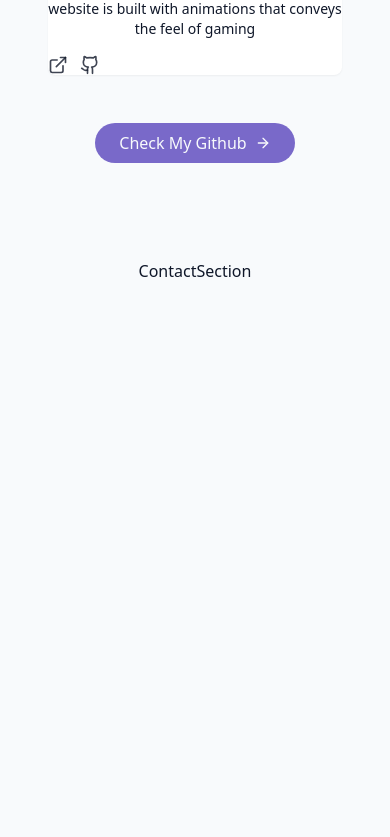
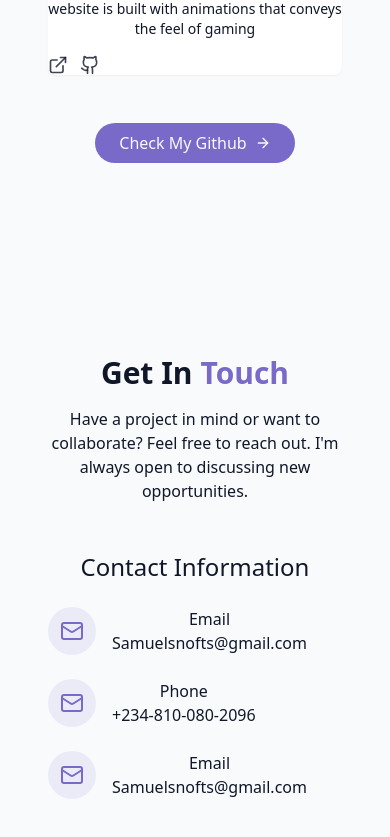
Before and after one commit to Snofts/Snofts-portfolio-website, a React (Vite) app: page / in a window 390 px wide. Shown: the part 6221-7058 px from the top of the page. Before the commit the page ends 6504 px from the top, so only its background shows below. Built offline with nearby package versions, Linux system fonts and the light colour scheme.

Commit message:
More input

```diff
--- a/src/components/ContactSection.jsx
+++ b/src/components/ContactSection.jsx
@@ -1,8 +1,48 @@
+import { Mail } from 'lucide-react'
 import React from 'react'
 
 const ContactSection = () => {
   return (
-    <section>ContactSection</section>
+    <section id='contact' className='py-24 px-4 relative bg-secondary/30'>
+        <div className='container mx-auto max-w-5xl'>
+            <h2 className='text-3xl md:text-4xl font-bold mb-4 text-center'>Get In <span className='text-primary'>Touch</span></h2>
+            <p className='text-center text-muted-foreground mb-12 max-w-2xl mx-auto'>Have a project in mind or want to collaborate? Feel free to reach out. I'm always open to discussing new opportunities.</p>
+            <div className='grid grid-cols-1 md:grid-cols-2 gap-12'>
+                <div className='space-y-8'>
+                    <h3 className='text-2xl text-semibold mb-6'>Contact Information</h3>
+                    <div className='space-y-6 justify-center'>
+                        <div className='flex items-start space-x-4'>
+                            <div className='p-3 rounded-full bg-primary/10'>
+                                <Mail className='h-6 w-6 text-primary' />
+                            </div>
+                            <div>
+                                <h4 className='font-medium'>Email</h4>
+                                <a href="mailto:samuelsnofts@gmail.com" className='text-muted-foreground hover:text-primary transition-colors'>Samuelsnofts@gmail.com</a>
+                            </div>
+                        </div>
+                        <div className='flex items-start space-x-4'>
+                            <div className='p-3 rounded-full bg-primary/10'>
+                                <Mail className='h-6 w-6 text-primary' />
+                            </div>
+                            <div>
+                                <h4 className='font-medium'>Phone</h4>
+                                <a href="mailto:samuelsnofts@gmail.com" className='text-muted-foreground hover:text-primary transition-colors'>+234-810-080-2096</a>
+                            </div>
+                        </div>
+                        <div className='flex items-start space-x-4'>
+                            <div className='p-3 rounded-full bg-primary/10'>
+                                <Mail className='h-6 w-6 text-primary' />
+                            </div>
+                            <div>
+                                <h4 className='font-medium'>Email</h4>
+                                <a href="mailto:samuelsnofts@gmail.com" className='text-muted-foreground hover:text-primary transition-colors'>Samuelsnofts@gmail.com</a>
+                            </div>
+                        </div>
+                    </div>
+                </div>
+            </div>
+        </div>
+    </section>
   )
 }
 
```
